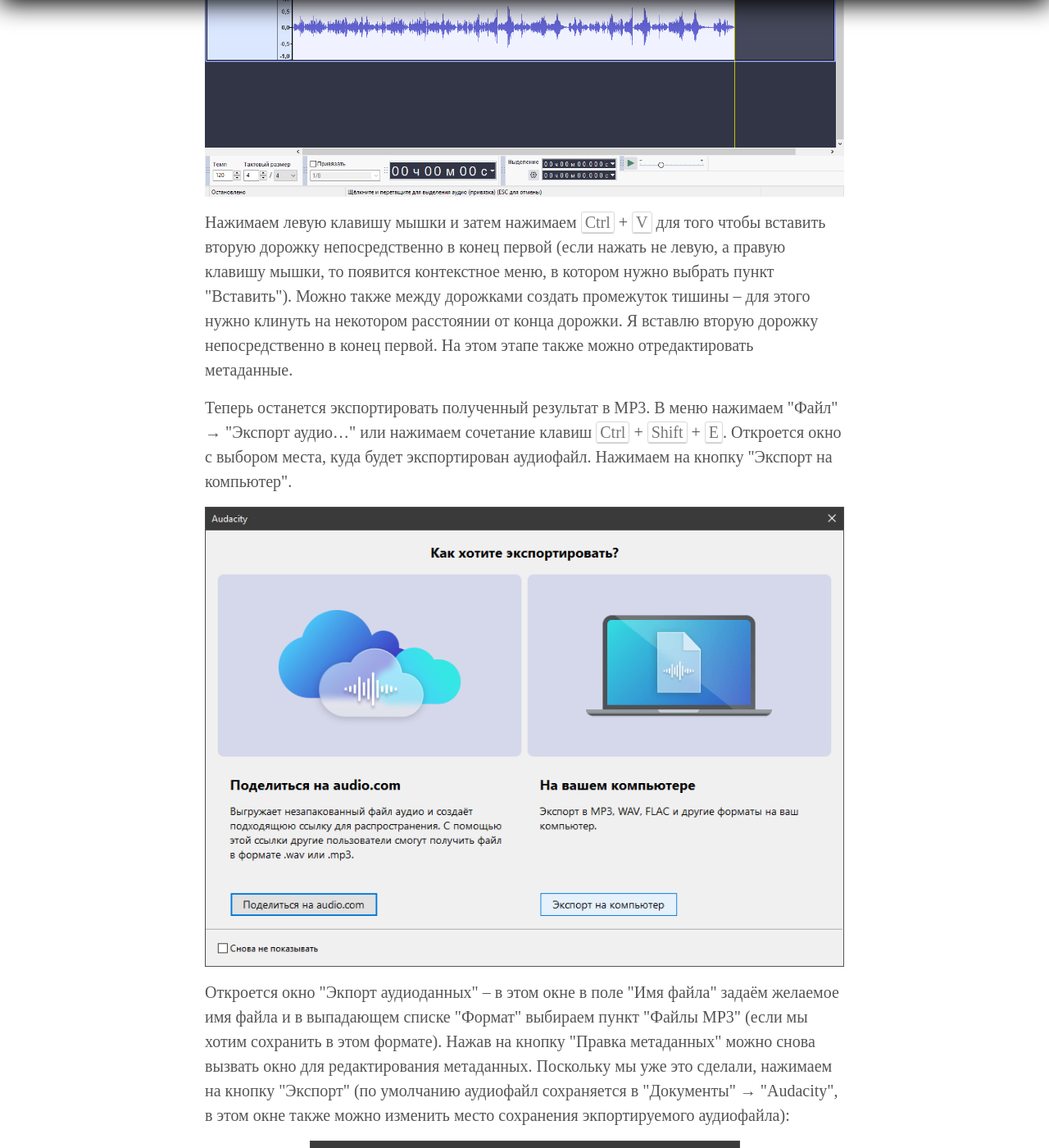
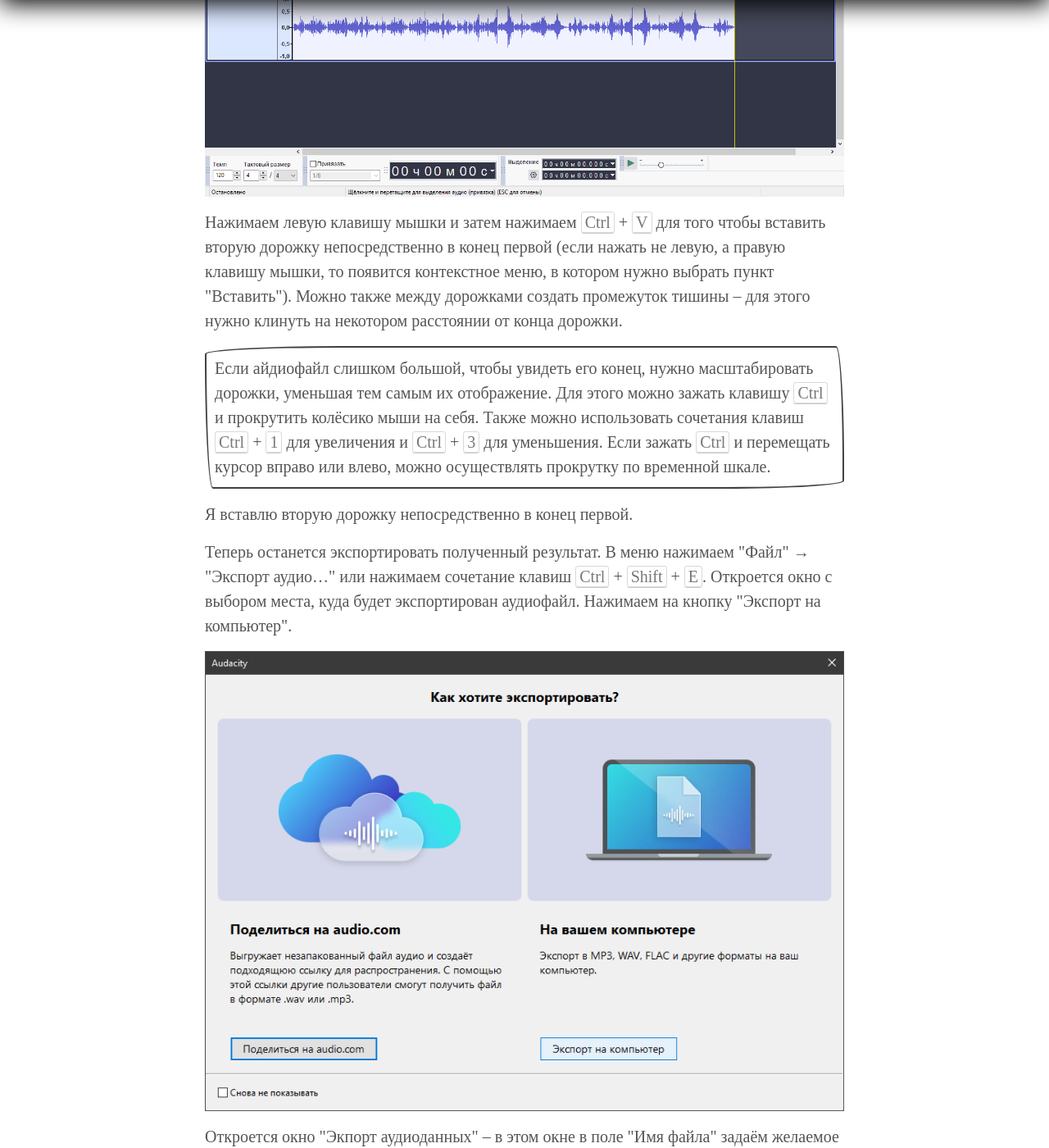
Before and after one commit to postolny/postolny.github.io, a Jekyll site: the page built from _posts/2023-03-06-аudacity.md, in a window 1280 px wide and 1400 px high, scrolled down 4355 px. Shown: the whole window at 82% size. Built offline with Jekyll 4.4.1, drawn with Linux system fonts in a browser that asks for light colours; some of the changed text lies outside the part shown.

Commit message:
Add files via upload

```diff
--- a/_posts/2023-03-06-аudacity.md
+++ b/_posts/2023-03-06-аudacity.md
@@ -18,17 +18,17 @@
 
 Можно было бы сразу перетащить оба файла, которые я скопировал с компакт-диска (соната состоит из двух частей) в окно аудиоредактора Audacity для последующей склейки, но я решил для наглядности каждый файл импортировать в отдельный проект.
 
-Итак, перетаскиваем первый файл в окно программы (тем самым создав первый проект) и сразу посмотрим и отредактируем метаданные. Для этого в меню программы кликаем на "Правка" → "Метаданные":
+Итак, перетаскиваем первый файл в окно программы (тем самым создав первый проект) и сразу посмотрим и отредактируем метаданные. Для этого в меню программы кликаем на "Правка" → "Редактор метаданных":
 
 ![Audacity]({{ site.baseurl }}/img/audacity/audacity.png){: .lightbox}
 
-Откроется окно Редактора тегов метаданных:
+Откроется окно Правка тегов метаданных:
 
-![Audacity - окно Правка метаданных]({{ site.baseurl }}/img/audacity/audacity1.png)
+![Audacity - окно Правка тегов метаданных]({{ site.baseurl }}/img/audacity/audacity1.png)
 
 Mетаданные можно отредактировать позднее, но я отредактировал их уже на этом этапе. В поле "Название трека" я изменил "Sonata Gm H16 44 2 Allegretto" на "Sonata in G minor, 1 Moderato; 2 Allegretto"; В поле "Названии альбома" удалил "(Disc 1)"; удалил всё в поле "Номер трека", после чего нажал на кнопку "OK":
 
-![Audacity - окно Правка метаданных]({{ site.baseurl }}/img/audacity/audacity2.png)
+![Audacity - правка тегов метаданных]({{ site.baseurl }}/img/audacity/audacity2.png)
 
 Закрываем окно Редактора тегов метаданных и в глвном окне выбираем в меню "Файл" → "Новый проект" или нажимаем <kbd>Ctrl</kbd> + <kbd>N</kbd>. Откроется новое окно программы, в которое перетаскиваем второй файл. Можно также посмотреть метаданные этого файла, но редактировать их не нужно.
 
@@ -41,17 +41,22 @@
 
 Выделенная дорожка изменит свой цвет на голубой. После выделения нужно скопировать дорожку. Для этого нужно кликнуть на веделенной дорожке правой клавишей мышки и в появившемся контекстном меню выбрать "Копировать" или же нажать сочетание клавиш <kbd>Ctrl</kbd> + <kbd>C</kbd>. Скопировать выделенную дорожку можно и через главное меню: "Правка" → "Копировать".
 
-Теперь перейдём к окну с первым проектом и к первой дорожке присоединим скопированную вторую дорожку. В этом окне наводим курсор на конец дорожки до появления жёлтой линии:
+Теперь перейдём к окну с первым проектом и к первой дорожке присоединим скопированную вторую дорожку. В этом окне наводим курсор на конец дорожки до появления жёлтой линии, вид курсора при этом должен измениться:
 
 ![Audacity - вставка дорожки]({{ site.baseurl }}/img/audacity/audacity4.png){: .lightbox}
 
-Нажимаем левую клавишу мышки и затем нажимаем <kbd>Ctrl</kbd> + <kbd>V</kbd> для того чтобы вставить вторую дорожку непосредственно в конец первой (если нажать не левую, а правую клавишу мышки, то появится контекстное меню, в котором нужно выбрать пункт "Вставить"). Можно также между дорожками создать промежуток тишины – для этого нужно клинуть на некотором расстоянии от конца дорожки. Я вставлю вторую дорожку непосредственно в конец первой. На этом этапе также можно отредактировать метаданные.
+Нажимаем левую клавишу мышки и затем нажимаем <kbd>Ctrl</kbd> + <kbd>V</kbd> для того чтобы вставить вторую дорожку непосредственно в конец первой (если нажать не левую, а правую клавишу мышки, то появится контекстное меню, в котором нужно выбрать пункт "Вставить"). Можно также между дорожками создать промежуток тишины – для этого нужно клинуть на некотором расстоянии от конца дорожки.
 
-Теперь останется экспортировать полученный результат в MP3. В меню нажимаем "Файл" → "Экспорт аудио..." или нажимаем сочетание клавиш <kbd>Ctrl</kbd> + <kbd>Shift</kbd> + <kbd>E</kbd>. Откроется окно с выбором места, куда будет экспортирован аудиофайл. Нажимаем на кнопку "Экспорт на компьютер".
+Если айдиофайл слишком большой, чтобы увидеть его конец, нужно масштабировать дорожки, уменьшая тем самым их отображение. Для этого можно зажать клавишу <kbd>Ctrl</kbd> и прокрутить колёсико мыши на себя. Также можно использовать сочетания клавиш <kbd>Ctrl</kbd> + <kbd>1</kbd> для увеличения и <kbd>Ctrl</kbd> + <kbd>3</kbd> для уменьшения. Если зажать <kbd>Ctrl</kbd> и перемещать курсор вправо или влево, можно осуществлять прокрутку по временной шкале.
+{: .cornice}
+
+Я вставлю вторую дорожку непосредственно в конец первой.
+
+Теперь останется экспортировать полученный результат. В меню нажимаем "Файл" → "Экспорт аудио..." или нажимаем сочетание клавиш <kbd>Ctrl</kbd> + <kbd>Shift</kbd> + <kbd>E</kbd>. Откроется окно с выбором места, куда будет экспортирован аудиофайл. Нажимаем на кнопку "Экспорт на компьютер".
 
 ![Audacity - выбор места назначения экспорта]({{ site.baseurl }}/img/audacity/audacity5.png)
 
-Откроется окно "Экпорт аудиоданных" – в этом окне в поле "Имя файла" задаём желаемое имя файла и в выпадающем списке "Формат" выбираем пункт "Файлы MP3" (если мы хотим сохранить в этом формате). Нажав на кнопку "Правка метаданных" можно снова вызвать окно для редактирования метаданных. Поскольку мы уже это сделали, нажимаем на кнопку "Экспорт" (по умолчанию аудиофайл сохраняется в "Документы" → "Audacity", в этом окне также можно изменить место сохранения экпортируемого аудиофайла):
+Откроется окно "Экпорт аудиоданных" – в этом окне в поле "Имя файла" задаём желаемое имя файла и в выпадающем списке "Формат" выбираем пункт "Файлы MP3" (если мы хотим сохранить в этом формате или выбираем другой). Нажав на кнопку "Правка метаданных" можно снова вызвать окно для редактирования метаданных. Поскольку мы уже это сделали, нажимаем на кнопку "Экспорт" (по умолчанию аудиофайл сохраняется в "Документы" → "Audacity", в этом окне также можно изменить место сохранения экпортируемого аудиофайла):
 
 ![Audacity - экспорт в MP3]({{ site.baseurl }}/img/audacity/audacity6.png)
 
```
